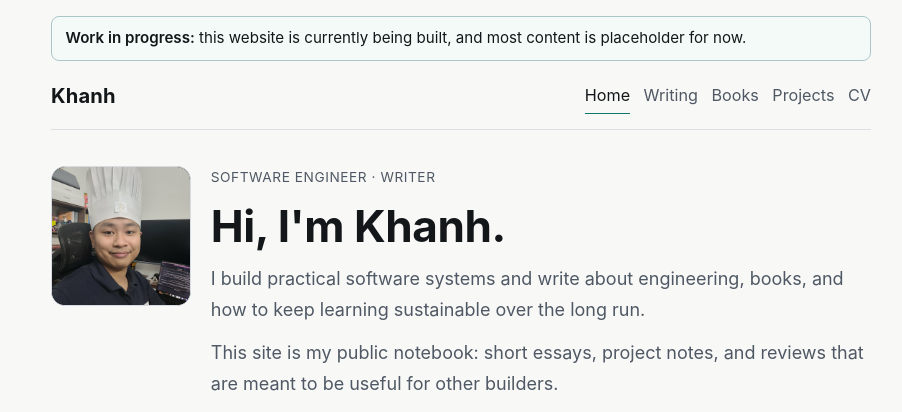
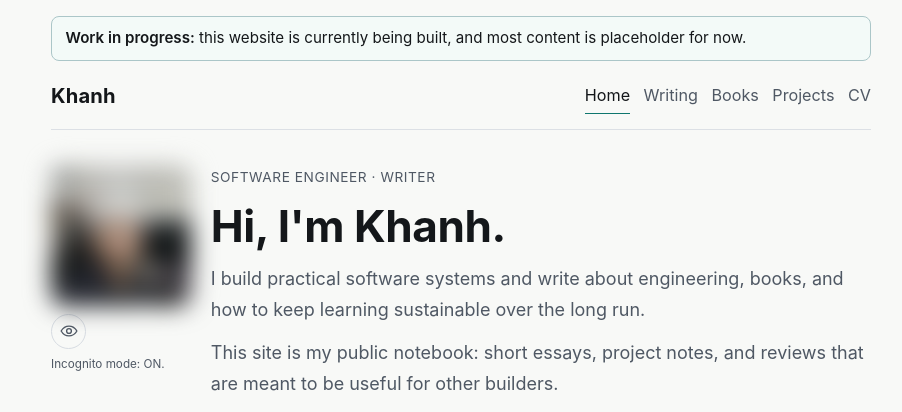
Before and after one commit to khankaholic/khankaholic.github.io, a website built with Vite: page index.html in a window 1280 px wide. Shown: the top 412 px of the page, without its empty margins (179-1081 px from the left). Built offline with nearby package versions, Linux system fonts and the light colour scheme.

Commit message:
chore: face reveal effect

```diff
--- a/index.html
+++ b/index.html
@@ -34,7 +34,22 @@
 
       <main>
         <section class="intro reveal" aria-labelledby="home-intro-title">
-          <img class="intro-avatar" src="/images/profile/me-00.jpeg" alt="Portrait of Khanh" />
+          <div class="intro-avatar-wrap">
+            <img class="intro-avatar" data-avatar src="/images/profile/me-00.jpeg" alt="Portrait of Khanh" />
+            <button class="avatar-toggle" data-avatar-toggle type="button" aria-pressed="true" aria-label="Show avatar">
+              <svg data-avatar-icon="show" viewBox="0 0 24 24" aria-hidden="true">
+                <path d="M1.5 12s3.9-6.5 10.5-6.5S22.5 12 22.5 12s-3.9 6.5-10.5 6.5S1.5 12 1.5 12Z" />
+                <circle cx="12" cy="12" r="3.2" />
+              </svg>
+              <svg data-avatar-icon="hide" viewBox="0 0 24 24" aria-hidden="true">
+                <path d="M2 2l20 20" />
+                <path d="M10.6 6C11 5.9 11.5 5.8 12 5.8c6.1 0 10 6.2 10 6.2-.9 1.5-2 2.8-3.3 3.9" />
+                <path d="M14.9 13.2A3.2 3.2 0 0 1 10.8 9" />
+                <path d="M8.6 7.3C5.1 9 2.9 12 2.9 12s3.9 6.2 9.1 6.2c1.8 0 3.4-.4 4.9-1.1" />
+              </svg>
+            </button>
+            <p class="avatar-caption" data-avatar-caption aria-live="polite"></p>
+          </div>
           <div class="intro-body">
             <p class="eyebrow">Software Engineer · Writer</p>
             <h1 id="home-intro-title">Hi, I'm Khanh.</h1>
--- a/src/main.ts
+++ b/src/main.ts
@@ -118,6 +118,39 @@ function initWipNotice(): void {
   notice.innerHTML =
     "<strong>Work in progress:</strong> this website is currently being built, and most content is placeholder for now.";
   siteWrap.prepend(notice);
+}
+
+function initAvatarToggle(): void {
+  const avatar = document.querySelector<HTMLElement>("[data-avatar]");
+  const toggle = document.querySelector<HTMLButtonElement>("[data-avatar-toggle]");
+  const caption = document.querySelector<HTMLElement>("[data-avatar-caption]");
+  if (!avatar || !toggle || !caption) {
+    return;
+  }
+
+  const storageKey = "avatar_blur_enabled";
+  const stored = window.localStorage.getItem(storageKey);
+  let isBlurred = stored === null ? true : stored === "true";
+
+  const render = (): void => {
+    avatar.classList.toggle("is-blurred", isBlurred);
+    toggle.setAttribute("aria-pressed", String(isBlurred));
+    toggle.setAttribute("aria-label", isBlurred ? "Show avatar" : "Blur avatar");
+    toggle.setAttribute("title", isBlurred ? "Show avatar" : "Blur avatar");
+    toggle.dataset.state = isBlurred ? "blurred" : "visible";
+    caption.textContent = isBlurred ? "Incognito mode: ON." : "Face reveal: unlocked.";
+  };
+
+  toggle.addEventListener("click", () => {
+    isBlurred = !isBlurred;
+    window.localStorage.setItem(storageKey, String(isBlurred));
+    toggle.classList.remove("is-pop");
+    window.requestAnimationFrame(() => toggle.classList.add("is-pop"));
+    window.setTimeout(() => toggle.classList.remove("is-pop"), 230);
+    render();
+  });
+
+  render();
 }
 
 function createWritingCard(entry: WritingEntry): string {
@@ -290,6 +323,7 @@ initNavCurrentState();
 initRevealObserver();
 initScrollProgress();
 initWipNotice();
+initAvatarToggle();
 renderHomeWriting();
 renderHomeBooks();
 renderWritingIndex();
--- a/src/styles.css
+++ b/src/styles.css
@@ -144,13 +144,79 @@ main {
   margin-bottom: 1.9rem;
 }
 
+.intro-avatar-wrap {
+  width: 140px;
+  display: grid;
+  gap: 0.45rem;
+}
+
 .intro-avatar {
-  width: 140px;
+  width: 100%;
   height: 140px;
   border-radius: 14px;
   border: 1px solid var(--line);
   object-fit: cover;
   background: #101214;
+  transition: filter 0.24s ease, transform 0.24s ease;
+}
+
+.intro-avatar.is-blurred {
+  filter: blur(12px) saturate(0.82);
+  transform: scale(1.015);
+}
+
+.avatar-toggle {
+  border: 1px solid var(--line);
+  border-radius: 999px;
+  background: transparent;
+  color: var(--muted);
+  width: 1.95rem;
+  height: 1.95rem;
+  padding: 0;
+  display: inline-flex;
+  align-items: center;
+  justify-content: center;
+  justify-self: start;
+  cursor: pointer;
+}
+
+.avatar-toggle svg {
+  width: 1rem;
+  height: 1rem;
+  fill: none;
+  stroke: currentColor;
+  stroke-width: 1.8;
+  stroke-linecap: round;
+  stroke-linejoin: round;
+}
+
+.avatar-toggle [data-avatar-icon="hide"] {
+  display: none;
+}
+
+.avatar-toggle[data-state="visible"] [data-avatar-icon="show"] {
+  display: none;
+}
+
+.avatar-toggle[data-state="visible"] [data-avatar-icon="hide"] {
+  display: block;
+}
+
+.avatar-toggle:hover {
+  color: var(--text);
+  border-color: color-mix(in srgb, var(--accent) 52%, var(--line));
+  background: var(--accent-soft);
+}
+
+.avatar-toggle.is-pop {
+  animation: avatarTogglePop 220ms ease;
+}
+
+.avatar-caption {
+  margin: 0;
+  font-size: 0.65rem;
+  color: var(--muted);
+  line-height: 1.2;
 }
 
 .intro-body {
@@ -532,8 +598,11 @@ footer {
     gap: 0.9rem;
   }
 
+  .intro-avatar-wrap {
+    width: 112px;
+  }
+
   .intro-avatar {
-    width: 112px;
     height: 112px;
   }
 
@@ -556,3 +625,17 @@ footer {
     transform: none;
   }
 }
+
+@keyframes avatarTogglePop {
+  0% {
+    transform: scale(1);
+  }
+
+  45% {
+    transform: scale(1.14);
+  }
+
+  100% {
+    transform: scale(1);
+  }
+}
```
